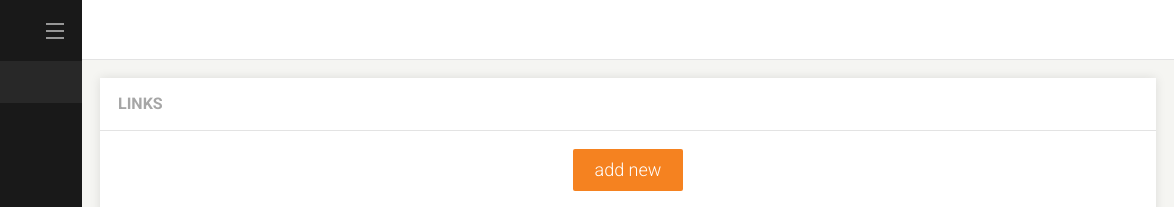
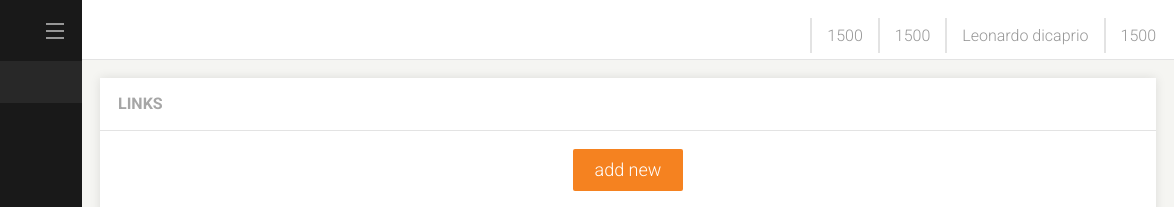
Before and after one commit to veha8342/dashboard, a website: page app/index.html in a window 1280 px wide. Shown: the top 207 px of the page, 106-1280 px from the left. Drawn offline with nearby package versions, Linux system fonts and the light colour scheme.

Commit message:
user-control

```diff
--- a/app/index.html
+++ b/app/index.html
@@ -16,8 +16,22 @@
 <body>
     <!--HEADER START-->
     <header class="fixed-to-top header">
-        <div class="flex-container container-fluid">
-
+        <div class="flex-container container-fluid text-end">
+            <div class="user-control">
+                <span>1500</span>
+            </div>
+            <div class="user-control">
+                <span class="icon"></span>
+                <span>1500</span>
+                <span class="icon"></span>
+            </div>
+            <div class="user-control">
+                <span class="icon"></span>
+                <a href="#" class="user-name">Leonardo dicaprio</a>
+            </div>
+            <div class="user-control">
+                <span class="icon">1500</span>
+            </div>
         </div>
     </header>
     <!--HEADER END-->
--- a/src/scss/_custom-style.scss
+++ b/src/scss/_custom-style.scss
@@ -8,6 +8,20 @@
   }
 }
 
+.user-control{
+  display: flex;
+  align-items: center;
+  font-size: $titleFontSize;
+  color: $darkGrey;
+  &:before{
+    content: "";
+    width: 2px;
+    height: 35px;
+    background-color: $lightGrey;
+    display: inline-block;
+    margin: 0 15px;
+  }
+}
 
 // main style
 
--- a/src/scss/_default-classes.scss
+++ b/src/scss/_default-classes.scss
@@ -7,6 +7,10 @@
 }
 .text-left{
   text-align: left;
+}
+
+.text-end{
+  justify-content: flex-end;
 }
 // class position fixed
 .fixed-to-top{
```
Also changed, not shown: app/css/style.css.
